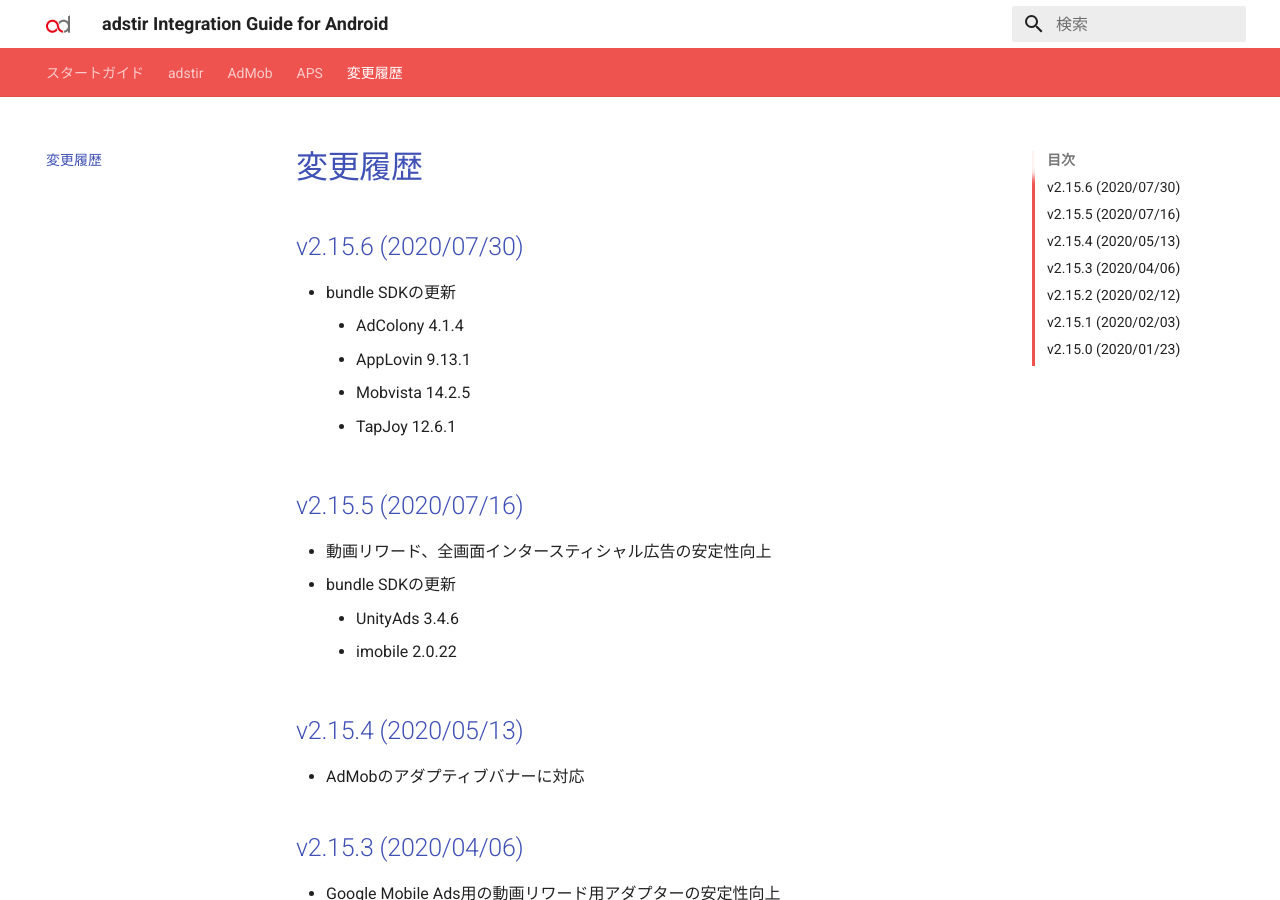
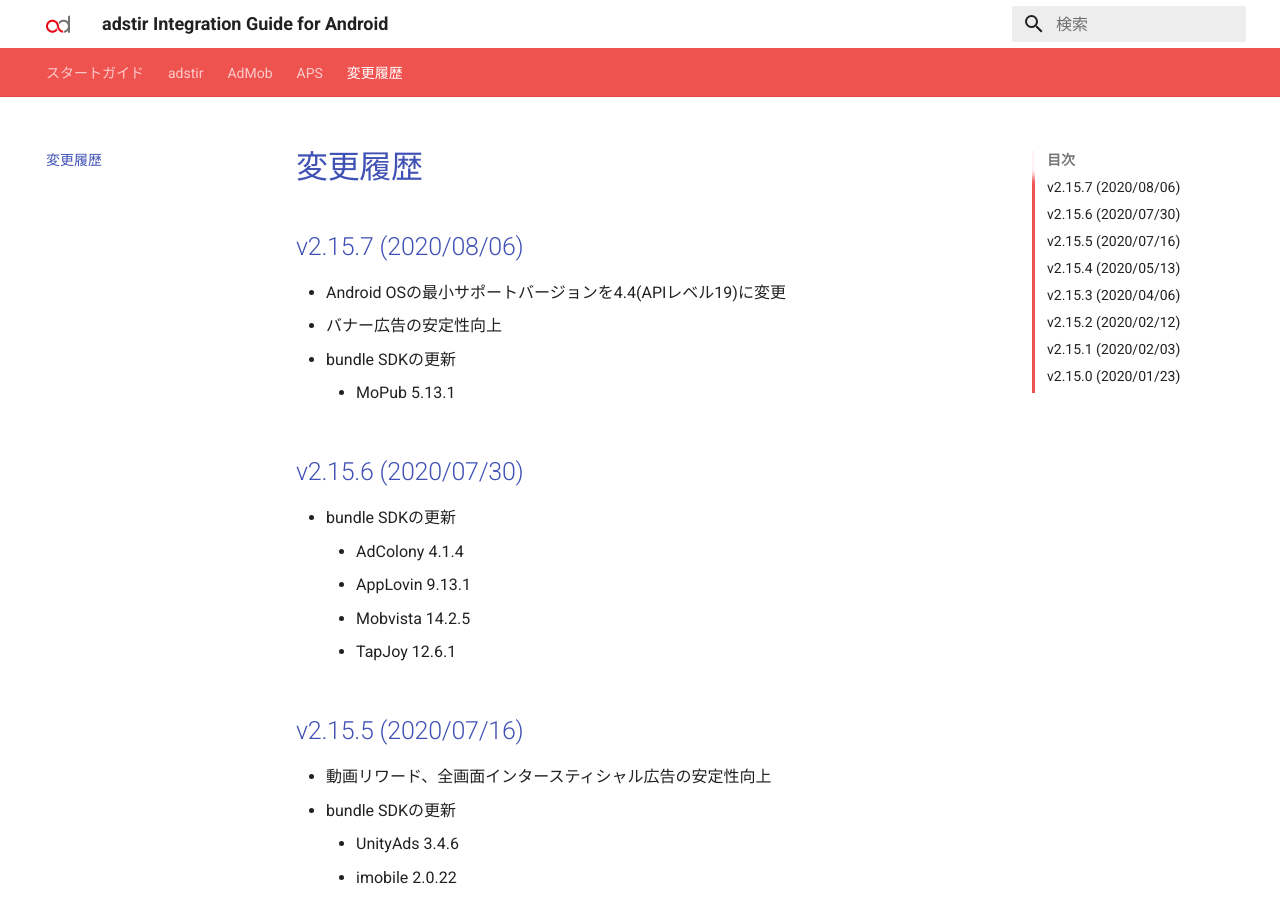
Before and after one commit to united-adstir/android-sdk-docs, an MkDocs documentation site: the page built from docs/changelog.md, in a window 1280 px wide and 900 px high. Built offline with MkDocs 1.6.1 and Material for MkDocs 9.7.7, drawn with Linux system fonts in a browser that asks for light colours; the version menu is left out.

```diff
--- a/docs/changelog.md
+++ b/docs/changelog.md
@@ -1,4 +1,11 @@
 # 変更履歴
+
+## v2.15.7 (2020/08/06)
+
+- Android OSの最小サポートバージョンを4.4(APIレベル19)に変更
+- バナー広告の安定性向上
+- bundle SDKの更新
+    - MoPub 5.13.1
 
 ## v2.15.6 (2020/07/30)
 
--- a/mkdocs.yml
+++ b/mkdocs.yml
@@ -25,7 +25,7 @@ extra:
     imobile: 2.0.22
     maio: 1.1.10
     mobvista: 14.2.51
-    mopub: 5.10.0
+    mopub: 5.13.1
     nend: 5.3.0
     tapjoy: 12.6.1
     unityads: 3.4.6
```
Also changed, not shown: docs/adstir/ad/reward/index.md (+1 -1 lines), docs/adstir/network/mopub.md (+2 -4 lines).
